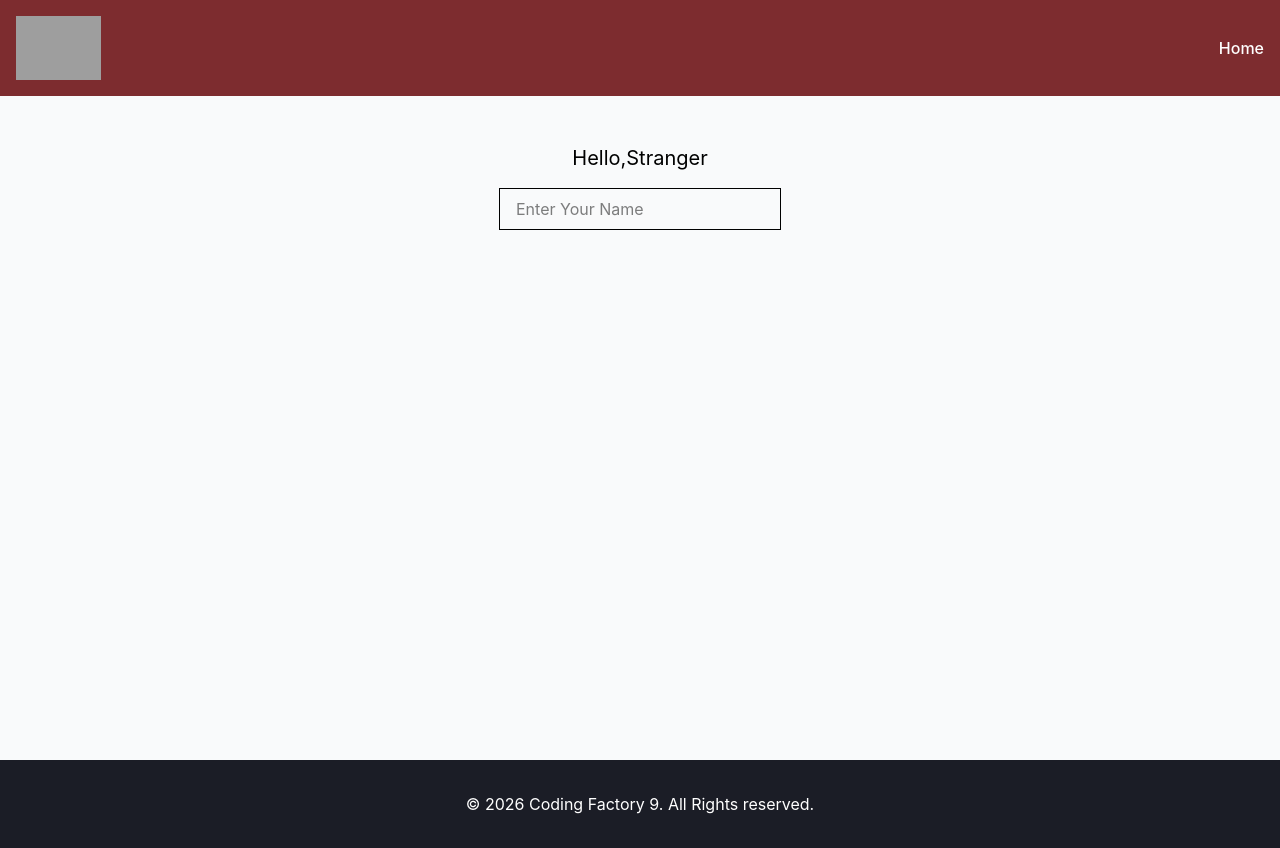
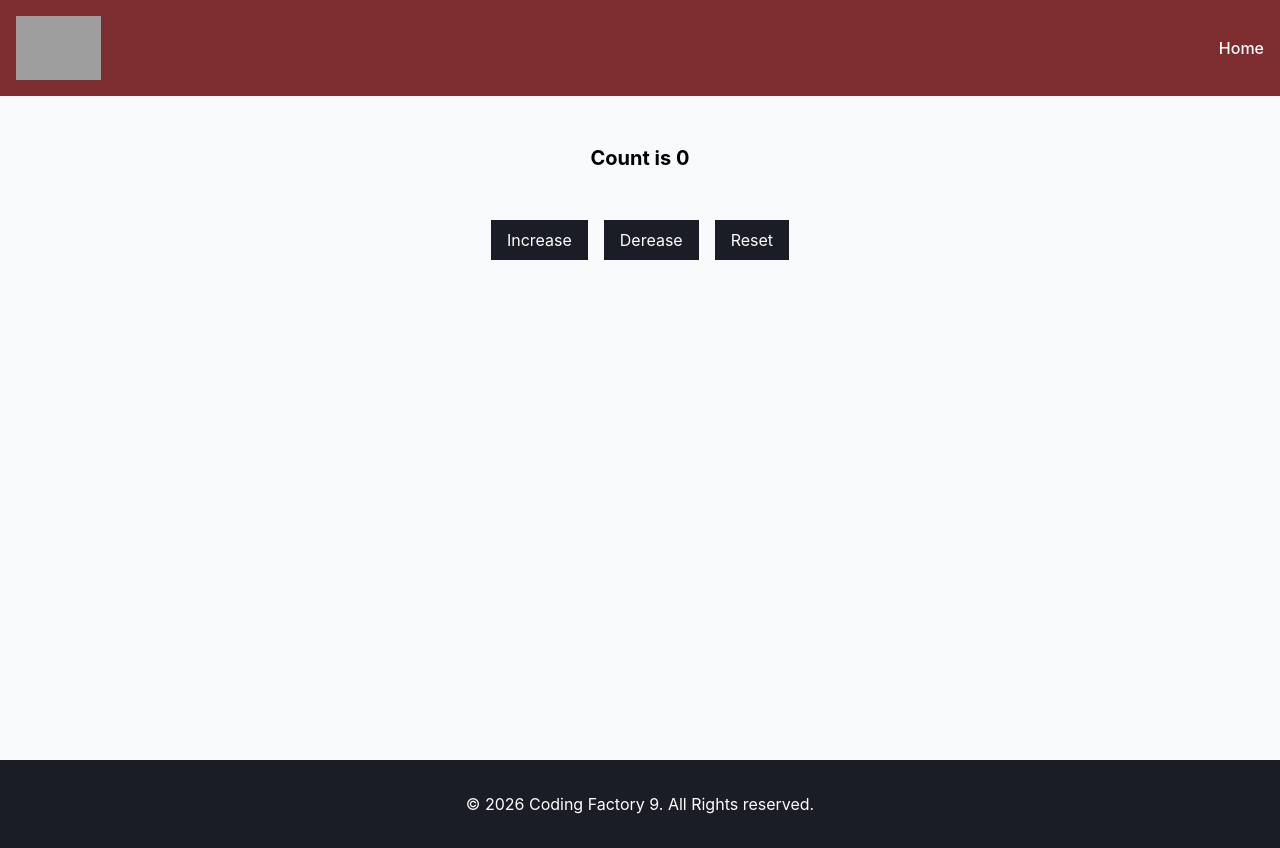
Before and after one commit to daster-13/cf9-react-app, a React (Vite) app: page / in a window 1280 px wide. Built offline with nearby package versions, Linux system fonts and the light colour scheme; grey boxes are pictures that could not be loaded.

Commit message:
feat: add CounterWithCustomHooks component

```diff
--- a/src/App.tsx
+++ b/src/App.tsx
@@ -4,7 +4,8 @@
 // import ArrowFunctionalComponentWithProps from "./components/LessonThree/ArrowFunctionalComponentWithProps.tsx";
 import Layout from "./components/Layout.tsx";
 // import CounterAdvanced from "./components/LessonFour/CounterAdvances.tsx";
-import NameChanger from "./components/LessonFive/NameChanger.tsx";
+// import NameChanger from "./components/LessonFive/NameChanger.tsx";
+import CounterWithCustomHooks from "./components/LessonFive/CounterWithCustomHooks.tsx";
 // import Counter  from "./components/LessonFour/Counter.tsx"
 // import ClassCounter from "./components/LessonFour/ClassCounter.tsx";
 
@@ -78,7 +79,8 @@
 
           {/* Lesson Five */}
           <Layout addClasses="bg-gray-50 ">
-           <NameChanger/>
+           {/*<NameChanger/>*/}
+              <CounterWithCustomHooks/>
           </Layout>
       </>
   )
--- /dev/null
+++ b/src/components/LessonFive/CounterWithCustomHooks.tsx
@@ -0,0 +1,40 @@
+
+import CounterButton from "../LessonFour/CounterButton";
+import {useCounter} from "../../hooks/useCounter.ts";
+
+
+const CounterWithCustomHooks = () => {
+    const {count, lastAction, time, increase, decrease, reset} = useCounter();
+
+    return(
+        <>
+            <h1 className="text-center text-xl font-bold">Count is {count}</h1>
+            <div className="text-center space-x-4 pt-12">
+                <CounterButton
+                    onClick={increase}
+                    label="Increase"/>
+
+                <CounterButton
+                    onClick={decrease}
+                    label="Derease"
+                    disabled={count === 0}/>
+
+                <CounterButton
+                    addClasses= "bg-cf-dark-red"
+                    onClick={reset}
+                    label="Reset"
+                    disabled={count === 0}/>
+            </div>
+            {
+                lastAction && (
+                    <p className="text-center pt-6">
+                        Last Change: <strong>{lastAction || "-"}</strong> at{"  "}
+                        <strong>{time || "-"}</strong>
+                    </p>
+                )
+            }
+
+        </>
+    )
+}
+export default CounterWithCustomHooks;
--- /dev/null
+++ b/src/hooks/useCounter.ts
@@ -0,0 +1,47 @@
+import {useState} from "react";
+const initialState = {
+    count: 0,
+    lastAction: "",
+    time: "",
+}
+
+export const useCounter = () => {
+    const[state,setState] = useState(initialState);
+    const getCurrentTime = () => new Date().toLocaleTimeString();
+    const increase = () =>{
+        if(state.count > 0){
+            setState({
+                count: state.count + 1,
+                lastAction: "Increase",
+                time:getCurrentTime(),
+            })
+        }
+        setState({
+            count: state.count + 1,
+            lastAction: "Increase",
+            time:getCurrentTime(),
+        })
+    }
+    const decrease = () =>{
+        setState({
+            count: state.count - 1,
+            lastAction: "Decrease",
+            time:getCurrentTime(),
+        })
+    }
+    const reset = () =>{
+        setState({
+            count: 0,
+            lastAction: "Reset",
+            time:getCurrentTime(),
+        })
+    }
+ return{
+     count: state.count,
+     lastAction: state.lastAction,
+     time: state.time,
+     increase,
+     decrease,
+     reset
+ }
+}
```
